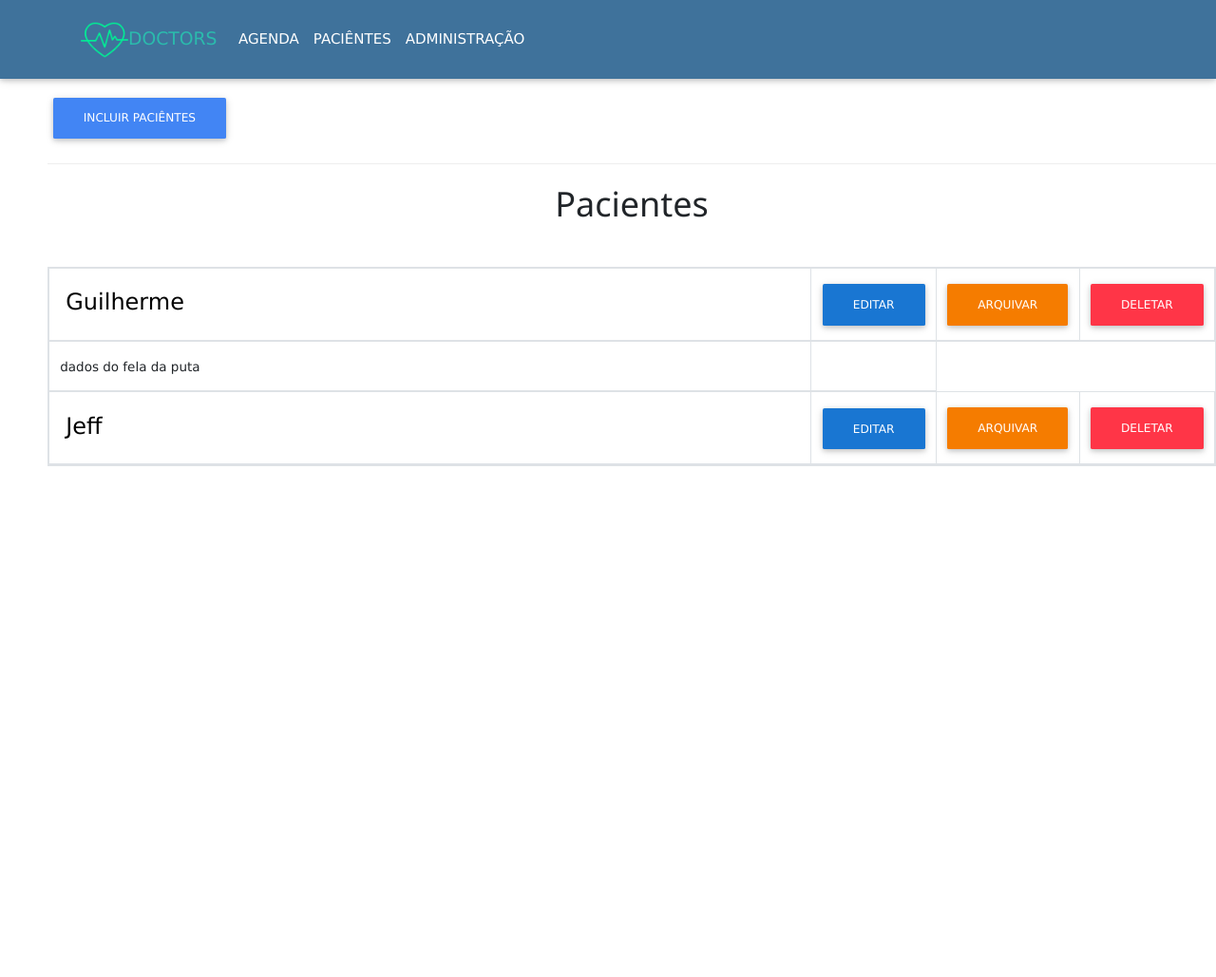
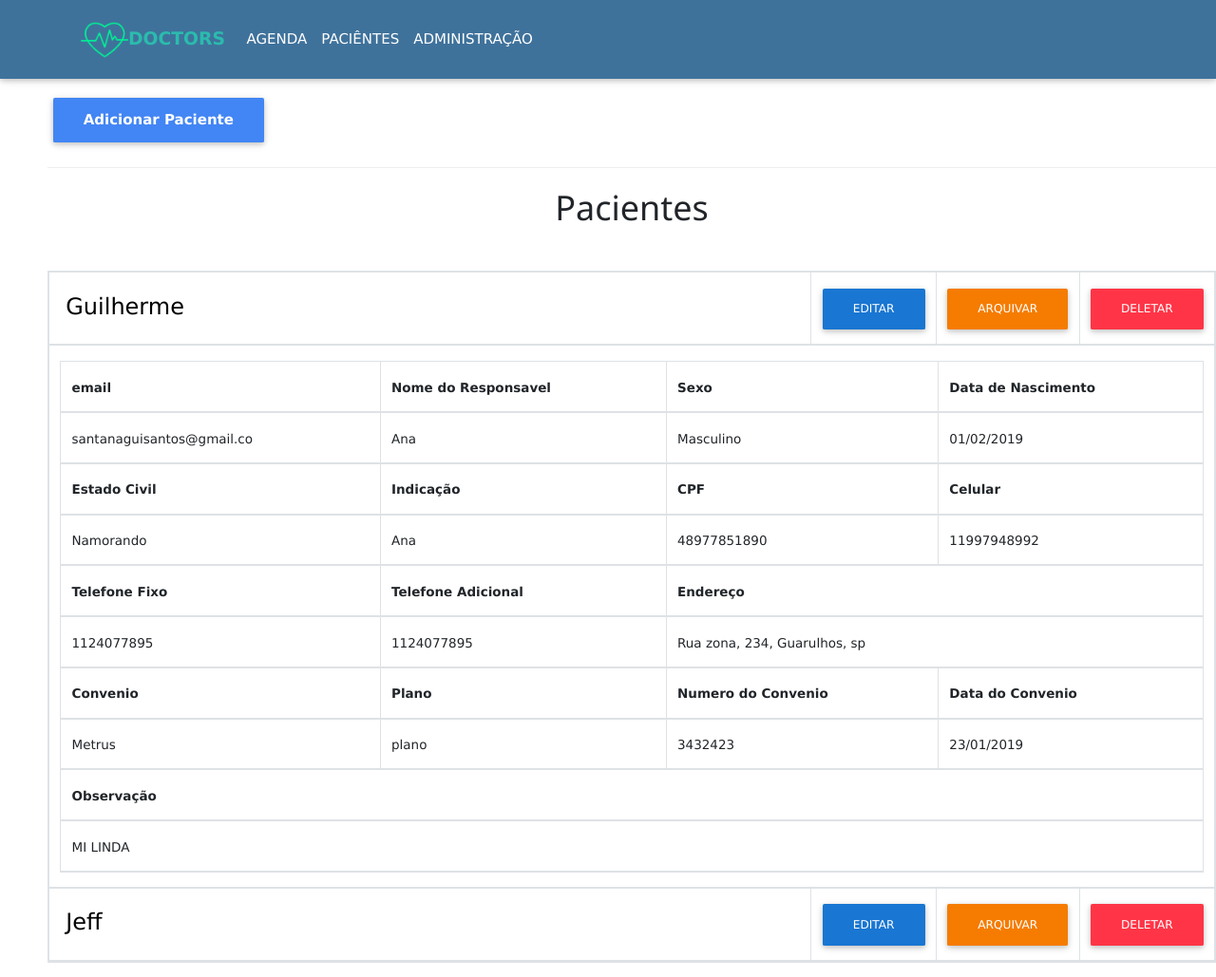
Before and after one commit to ifgteam/Doctors, a CodeIgniter app: page /Doctors/pacientes in a window 1280 px wide, after a click on "Guilherme". Shown: the whole page at 95% size. Before the commit the page ends 491 px from the top, so only its background shows below. Run offline with CodeIgniter, Linux system fonts and the light colour scheme; data comes from the database, SQL or seed files in the repository; some libraries are stand-ins or nearby versions.

Commit message:
versão mostrando os dados do paciente

```diff
--- a/application/views/pacientes/pacientesList.php
+++ b/application/views/pacientes/pacientesList.php
@@ -2,8 +2,8 @@
 
 
 <div style="margin-top:60px; margin-left:50px; margin-Ok!:50px">
-<button style="margin-top:20px" type="button" class="btn btn-primary" data-toggle="modal" data-target="#basicExampleModal" id="openmymodal">
-  INCLUIR PACIÊNTES
+<button style="margin-top:20px; text-transform: none; font-weight: 700; font-size: 15px;" type="button" class="btn btn-primary" data-toggle="modal" data-target="#basicExampleModal" id="openmymodal">
+  Adicionar Paciente
 </button>
 <br>
 <hr>
@@ -18,7 +18,7 @@
 
 
 <!-- modal delete -->
-<div class="modal fade" id="deleteModal" tabindex="-1" role="dialog" aria-labelledby="exampleModalLabel" aria-hidden="true">
+<div class="modal fade modal-pequeno" id="deleteModal" tabindex="-1" role="dialog" aria-labelledby="exampleModalLabel" aria-hidden="true">
   <div class="modal-dialog" role="document">
     <div class="modal-content">
       <div class="container">
@@ -33,7 +33,7 @@
   </div>
 </div>
 
-<div class="modal fade" id="arquivaModal" tabindex="-1" role="dialog" aria-hidden="true">
+<div class="modal fade modal-pequeno" id="arquivaModal" tabindex="-1" role="dialog" aria-hidden="true">
   <div class="modal-dialog" role="document">
     <div class="modal-content">
       <div class="container">
@@ -47,6 +47,30 @@
     </div>
   </div>
 </div>
+
+
+<div class="modal fade modal-pequeno" id="ModalDeleteSucess" tabindex="-1" role="dialog" aria-hidden="true">
+  <div class="modal-dialog" role="document">
+    <div class="modal-content">
+      <div class="container">
+        <h1 class="h1-concluido">Paciente excluido com sucesso!</h1>
+        <br><button class="close-modal btn btn-sucess">Fechar</button>
+      </div>
+    </div>
+  </div>
+</div>
+
+<div class="modal fade modal-pequeno" id="ModalarquivadoSucess" tabindex="-1" role="dialog" aria-hidden="true">
+  <div class="modal-dialog" role="document">
+    <div class="modal-content">
+      <div class="container">
+        <h1 class="h1-concluido">Paciente arquivado com sucesso!</h1>
+        <br><button class="close-modal btn btn-sucess">Fechar</button>
+      </div>
+    </div>
+  </div>
+</div>
+
 
 <!-- Modal -->
 <div class="modal fade" id="basicExampleModal" tabindex="-1" role="dialog" aria-labelledby="exampleModalLabel" aria-hidden="true">
@@ -187,7 +211,9 @@
 <script>
 
 $(function(){
-
+  $('.close-modal').click(function(){
+    $('.show').modal('hide');
+  });
   // define a função pra mostrar os pacientes
   mostrarPacientes();
 
@@ -280,9 +306,7 @@
           success: function(response){
             $('#basicExampleModal').modal('hide');
             $('#myForm')[0].reset();
-            alert('deu bom');
             mostrarPacientes();
-
           },
           error: function(){
             alert('Não foi posivel cadastrar');
@@ -309,10 +333,10 @@
 					dataType: 'json',
 					success: function(response){
 						if(response.success){
-							alert('Paciente Deletado');
               $('#deleteModal').modal('hide');
               location.reload();
 							mostrarPacientes();
+              $('#ModalDeleteSucess').modal('show');
 						}else{
 							alert('Não foi posivel deletar');
 						}
@@ -335,10 +359,10 @@
             dataType: 'json',
             success: function(response){
               if(response){
-                alert('Paciente arquivado');
                 $('#arquivaModal').modal('hide');
                 location.reload();
                 mostrarPacientes();
+                $('#ModalarquivadoSucess').modal('show');
 
               }
             },
@@ -359,13 +383,25 @@
 					var html = '';
           var i;
 					for(i=0; i<data.length; i++){
+            $dataN = data[i].dataNascimento.split("-").reverse().join("/");
+            $dataC = data[i].dataConvenio.split("-").reverse().join("/");
 						html +=
             '<tr id="headingOne"><td class="paciente-name" width="100%"><button class="btn-paciente" data-toggle="collapse" data-target="#collapse'+i+'" aria-expanded="true" aria-controls="collapse'+i+'">'+data[i].nome+'</button></td>'+
             '<td><a href="javascript:;" class="btn btn-blue atualizarPaciente" data-toggle="modal" data-target="#basicExampleModal" data="'+data[i].id+'" nome="'+data[i].nome+'" responsavel="'+data[i].nomeResponsavel+'"  email="'+data[i].email+'" sexo="'+data[i].sexo+'" sexo="'+data[i].sexo+'" >Editar</a></td>'	+
             '<td><a class="btn btn-orange arquivarPaciente" data-toggle="modal" data-target="#arquivaModal" data="'+data[i].id+'">Arquivar</a> </td>'	+
-            '<td><a class="btn btn-danger deletarpaciente" data-toggle="modal" data-target="#deleteModal" data="'+data[i].id+'">Deletar</a> </td></tr>'+
+            '<td><a class="btn btn-danger deletarpaciente" data-toggle="modal" data-target="#deleteModal" data="'+data[i].id+'">Deletar</a></td></tr>'+
             '<tr id="collapse'+i+'" class="collapse" aria-labelledby="heading'+i+'">'+
-            '<td>dados do fela da puta<td></tr>';
+            '<td colspan="42"><table width="100%"><tr><td><strong>email</strong></td><td><strong>Nome do Responsavel</strong></td><td><strong>Sexo</strong></td><td><strong>Data de Nascimento</strong></td></tr>'+
+            '<tr><td>'+data[i].email+'</td><td>'+data[i].nomeResponsavel+'</td><td>'+data[i].sexo+'</td><td>'+$dataN+'</tr>'+
+            '<tr><td><strong>Estado Civil</strong></td><td><strong>Indicação</strong></td><td><strong>CPF</strong></td><td><strong>Celular</strong></td></tr>'+
+            '<tr><td>'+data[i].estadoCivil+'</td><td>'+data[i].indicacao+'</td><td>'+data[i].cpf+'</td><td>'+data[i].celular+'</td></tr>'+
+            '<tr><td><strong>Telefone Fixo</strong></td><td><strong>Telefone Adicional</strong></td><td colspan="42"><strong>Endereço</strong></td></tr>'+
+            '<tr><td>'+data[i].telefone+'</td><td>'+data[i].telefoneAdicional+'</td><td colspan="42">'+data[i].rua+', '+data[i].numero+', '+data[i].cidade+', '+data[i].estado+'</td></tr>'+
+            '<tr><td><strong>Convenio</strong></td><td><strong>Plano</strong></td><td><strong>Numero do Convenio</strong></td><td><strong>Data do Convenio</strong></td></tr>'+
+            '<tr><td>'+data[i].convenio+'</td><td>'+data[i].plano+'</td><td>'+data[i].numeroConvenio+'</td><td>'+$dataC+'</td></tr></tr>'+
+            '<tr><td width="100%" colspan="50"><strong>Observação</strong></td></tr>'+
+            '<tr><td colspan="50" width="100%">'+data[i].observacao+'</td></tr>'+
+            '</table></td></tr>';
             		}
 					$('#showdata').html(html);
 				},
--- a/assets/css/style.css
+++ b/assets/css/style.css
@@ -36,3 +36,20 @@
 .btn-paciente:focus{
   outline: 0;
 }
+.modal-pequeno{
+  top: 30%;
+  width: 600px;
+  height: auto;
+  margin: auto;
+  text-align: center;
+
+}
+.modal-pequeno > .modal-dialog > .modal-content{
+  padding: 50px 0px;
+}
+h1.h1-concluido{
+  font-size: 26px;
+}
+strong{
+  font-weight: 700;
+}
```
